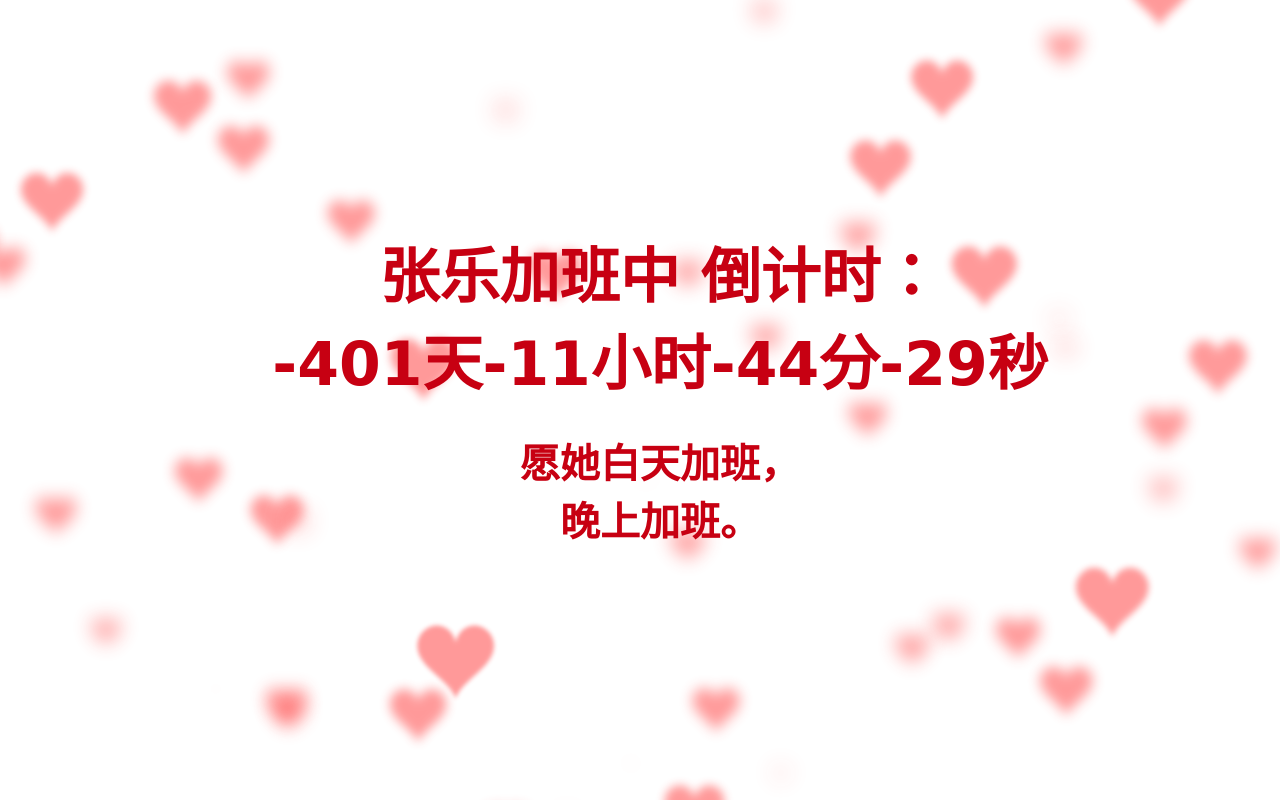
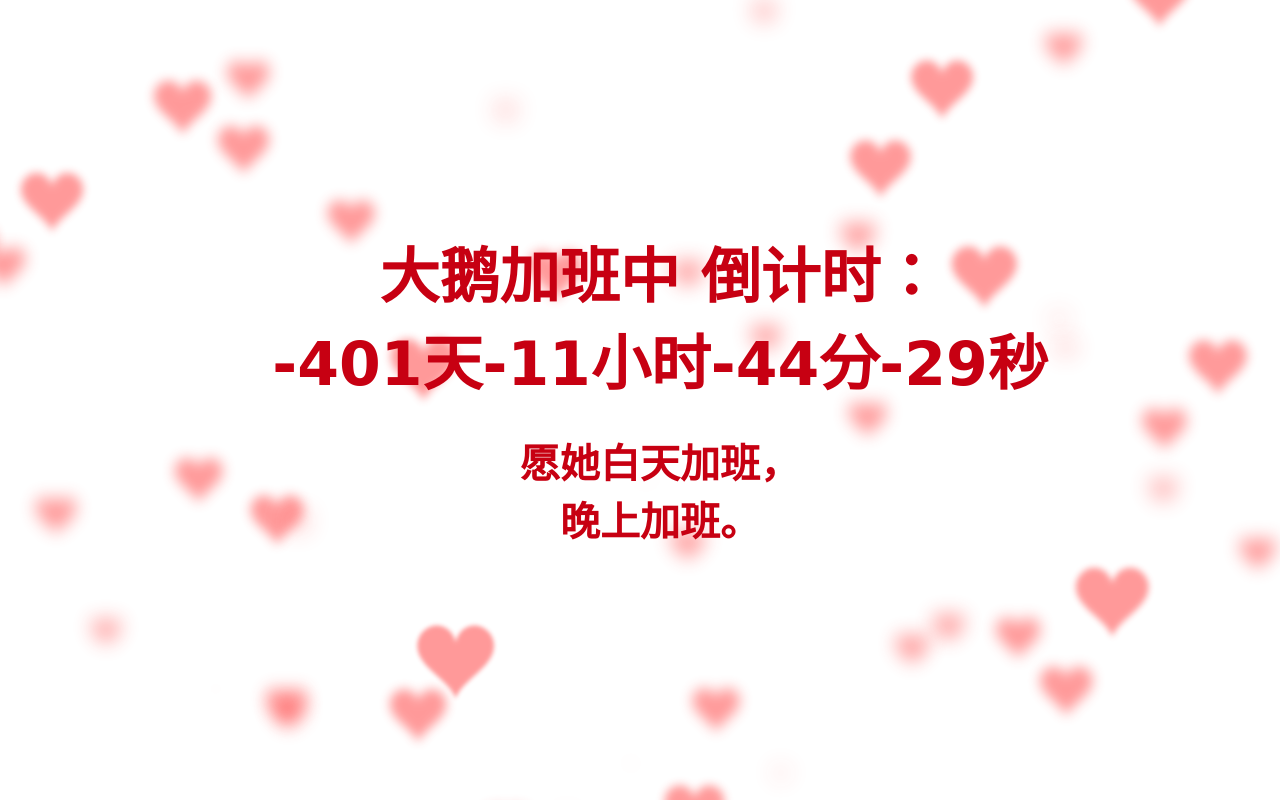
Before and after one commit to hui5200/newYear, a plain HTML site: page index.html in a window 1280 px wide. Drawn offline with Linux system fonts and the light colour scheme.

Commit message:
Update index.html
0000 测试

```diff
--- a/index.html
+++ b/index.html
@@ -143,7 +143,7 @@
         var hour = parseInt(time/3600)-24*day;    // 小时 60*60 总小时数-过去的小时数=现在的小时数
         var minute = parseInt(time%3600/60); // 分 -(day*24) 以60秒为一整份 取余 剩下秒数 秒数/60 就是分钟数
         var second = parseInt(time%60);  // 以60秒为一整份 取余 剩下秒数
-        obj.innerHTML="<br>张乐加班中 倒计时：<br>"+day+"天"+hour+"小时"+minute+"分"+second+"秒"+"<br><span>愿她白天加班，<br>晚上加班。</span>"
+        obj.innerHTML="<br>大鹅加班中 倒计时：<br>"+day+"天"+hour+"小时"+minute+"分"+second+"秒"+"<br><span>愿她白天加班，<br>晚上加班。</span>"
         return true;
     }
 </script>
```
